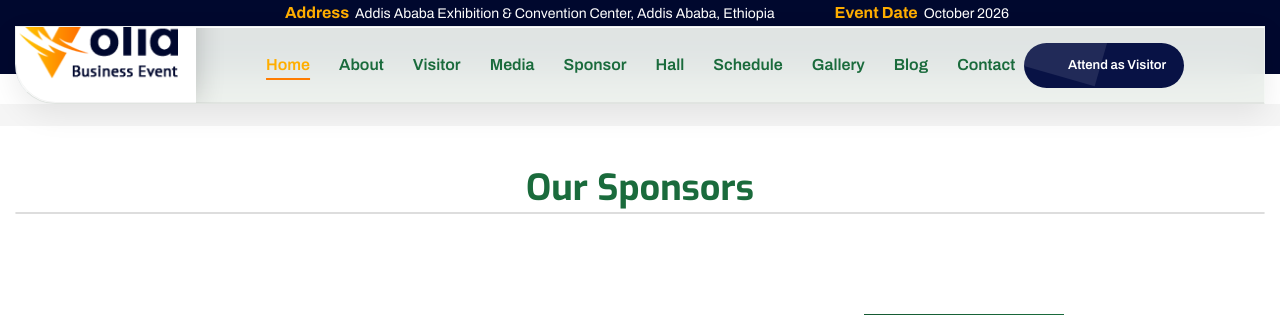
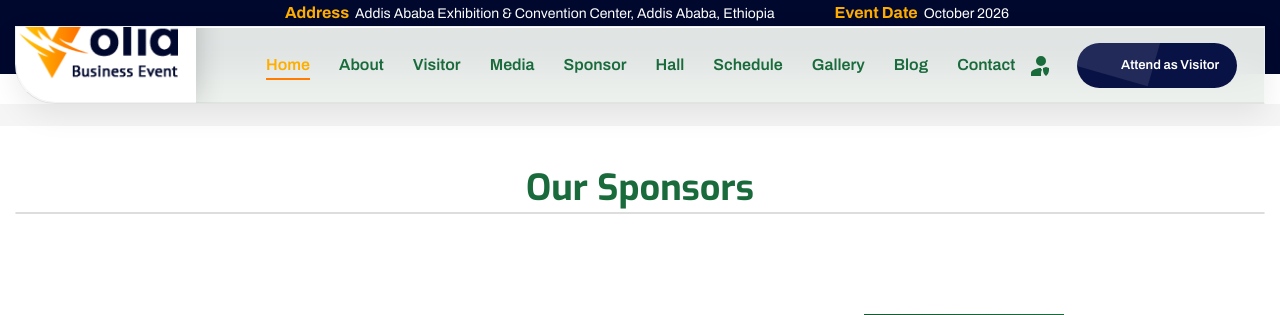
Before and after one commit to nazrawi777/sportexpo, a Django app: page / in a window 1280 px wide. Shown: the top 315 px of the page. Run offline with Django 5.2, Linux system fonts and the light colour scheme; data that the repository does not hold is empty; some libraries are stand-ins or nearby versions; some web fonts are replaced.

Commit message:
done style

```diff
--- a/templates/about.html
+++ b/templates/about.html
@@ -127,6 +127,7 @@
   <path d="M17 13l3 1v2c0 2.7-1.7 5.1-3 6-1.3-.9-3-3.3-3-6v-2l3-1z"/>
 </svg>
   </a>
+</li>
                                 </ul>
                             </div>
                         </nav>
--- a/templates/index.html
+++ b/templates/index.html
@@ -228,6 +228,17 @@
                                     <li><a href="gallery.html">Gallery</a></li>
                                     <li><a href="blog.html">Blog</a></li>
                                     <li><a href="contact.html">Contact</a></li>
+                                                                   <li>
+  <a href="#" class="user-icon-link" aria-label="User profile">
+    <svg xmlns="http://www.w3.org/2000/svg" viewBox="0 0 24 24" class="user-icon" fill="currentColor">
+  <!-- User -->
+  <path d="M12 12a5 5 0 100-10 5 5 0 000 10zm0 2c-3.3 0-10 1.7-10 5v3h10v-3c0-1.3.4-2.5 1.1-3.5-.4-.3-.7-.5-1.1-.5z"/>
+
+  <!-- Shield -->
+  <path d="M17 13l3 1v2c0 2.7-1.7 5.1-3 6-1.3-.9-3-3.3-3-6v-2l3-1z"/>
+</svg>
+  </a>
+</li>
                                 </ul>
 
                             </div>
```
